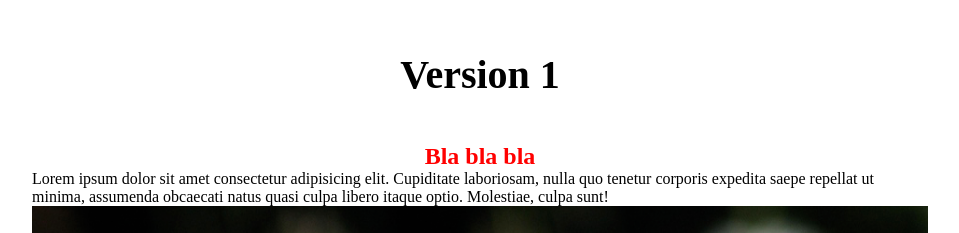
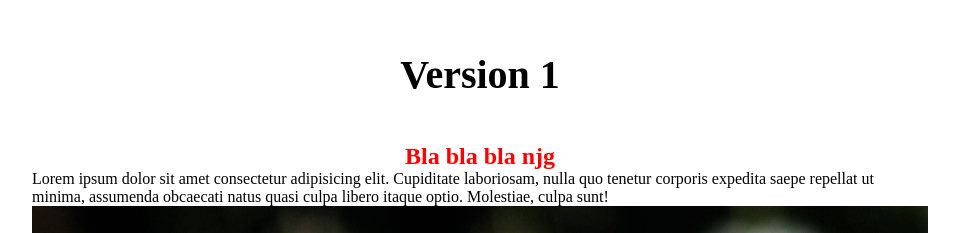
Before and after one commit to SofiaBlem/git_oevelse, a plain HTML site: page index.html in a window 1280 px wide. Shown: the part 141-374 px from the top of the page, without its empty margins (160-1119 px from the left). Drawn offline with Linux system fonts and the light colour scheme.

Commit message:
ver 2 test

```diff
--- a/index.html
+++ b/index.html
@@ -10,7 +10,7 @@
 
 <body>
     <h1>Version 1</h1>
-    <h2>Bla bla bla</h2>
+    <h2>Bla bla bla njg</h2>
     <p>Lorem ipsum dolor sit amet consectetur adipisicing elit. Cupiditate laboriosam, nulla quo tenetur corporis
         expedita saepe repellat ut minima, assumenda obcaecati natus quasi culpa libero itaque optio. Molestiae, culpa
         sunt!</p>
```
